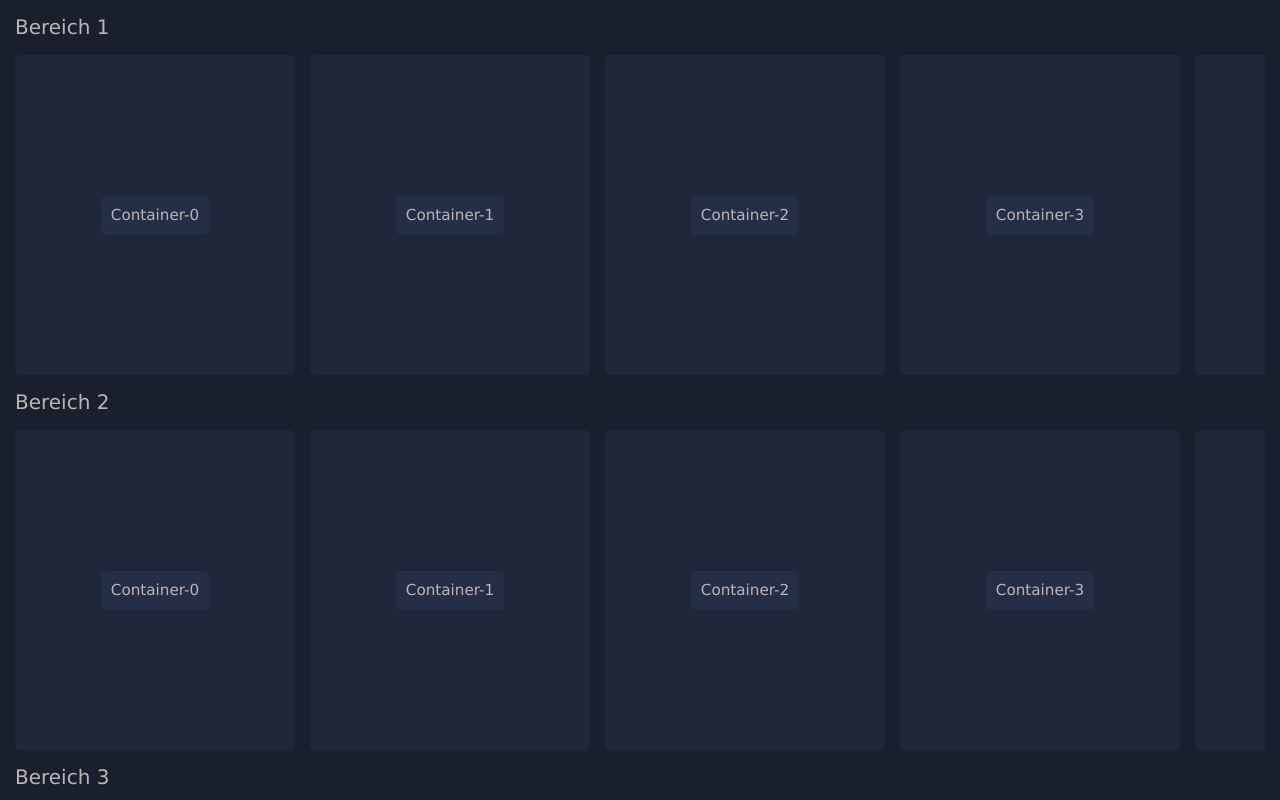
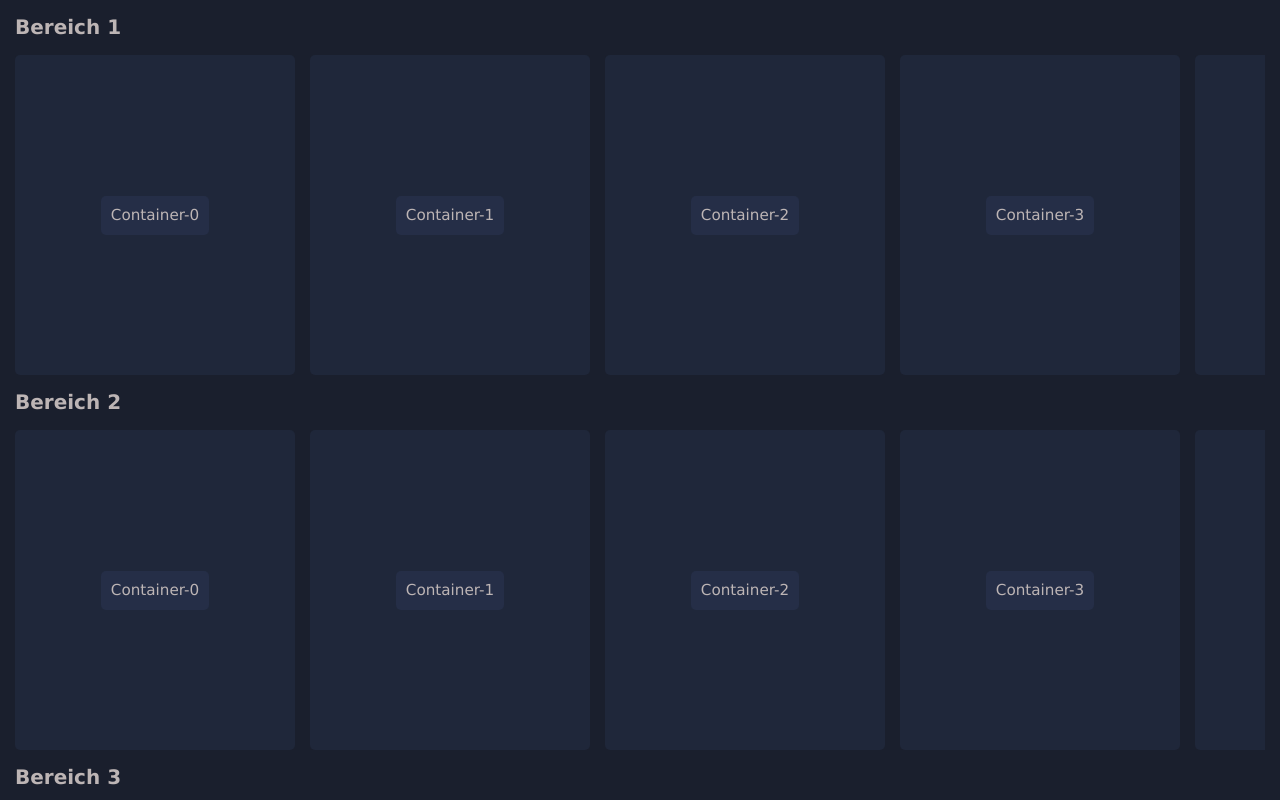
Before and after one commit to griotgaror/draggable-scroll, a React (Vite) app: page / in a window 1280 px wide. Shown: the top 800 px of the page. Built offline with nearby package versions, Linux system fonts and the light colour scheme.

Commit message:
fix style

```diff
--- a/src/components/heading.tsx
+++ b/src/components/heading.tsx
@@ -2,7 +2,7 @@ import styled from 'styled-components';
 
 const _Heading = styled('span')`
     font-size: 20px;
-    font-weight: 600px;
+    font-weight: 600;
     margin-bottom: 15px;
 `;
 
```
